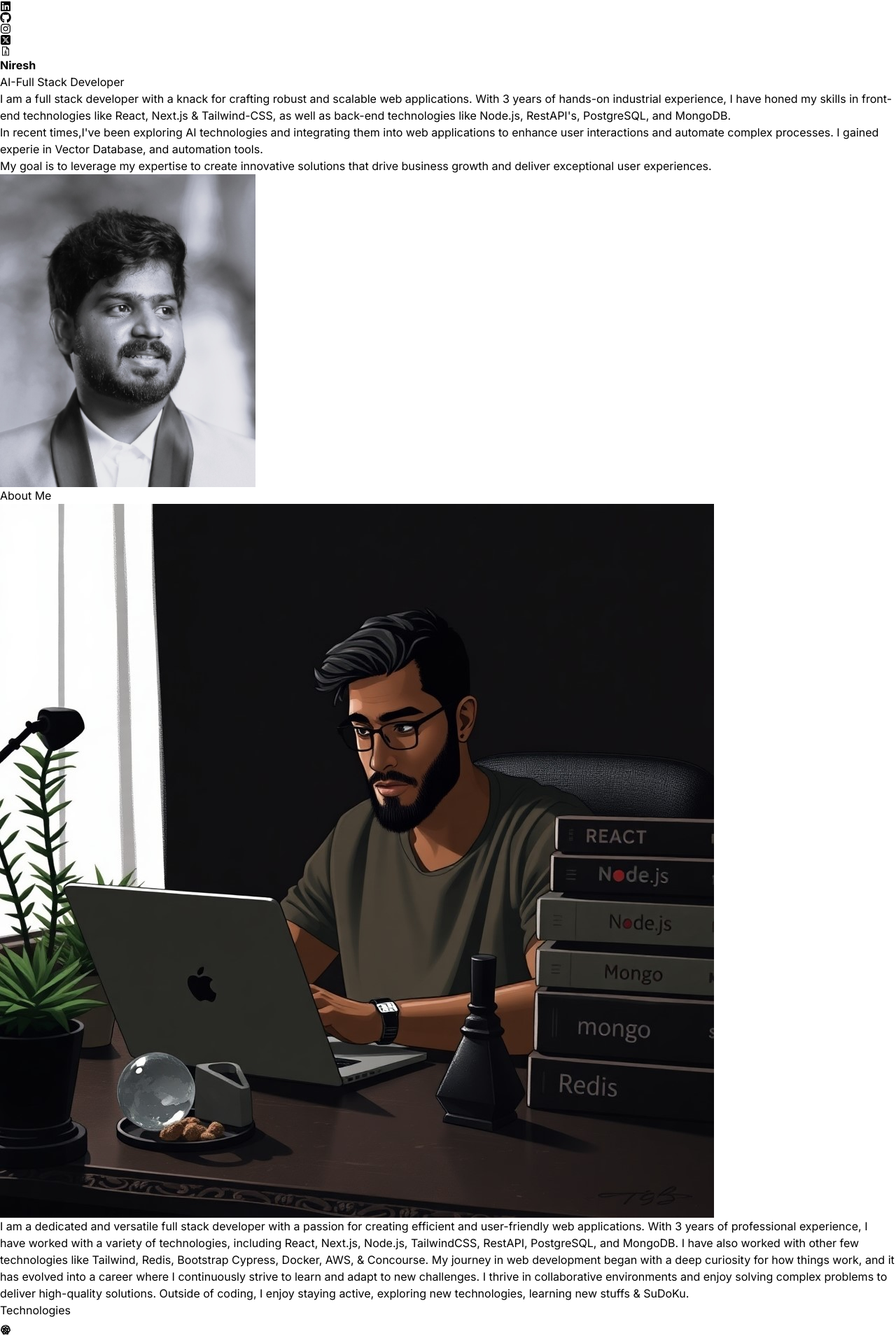
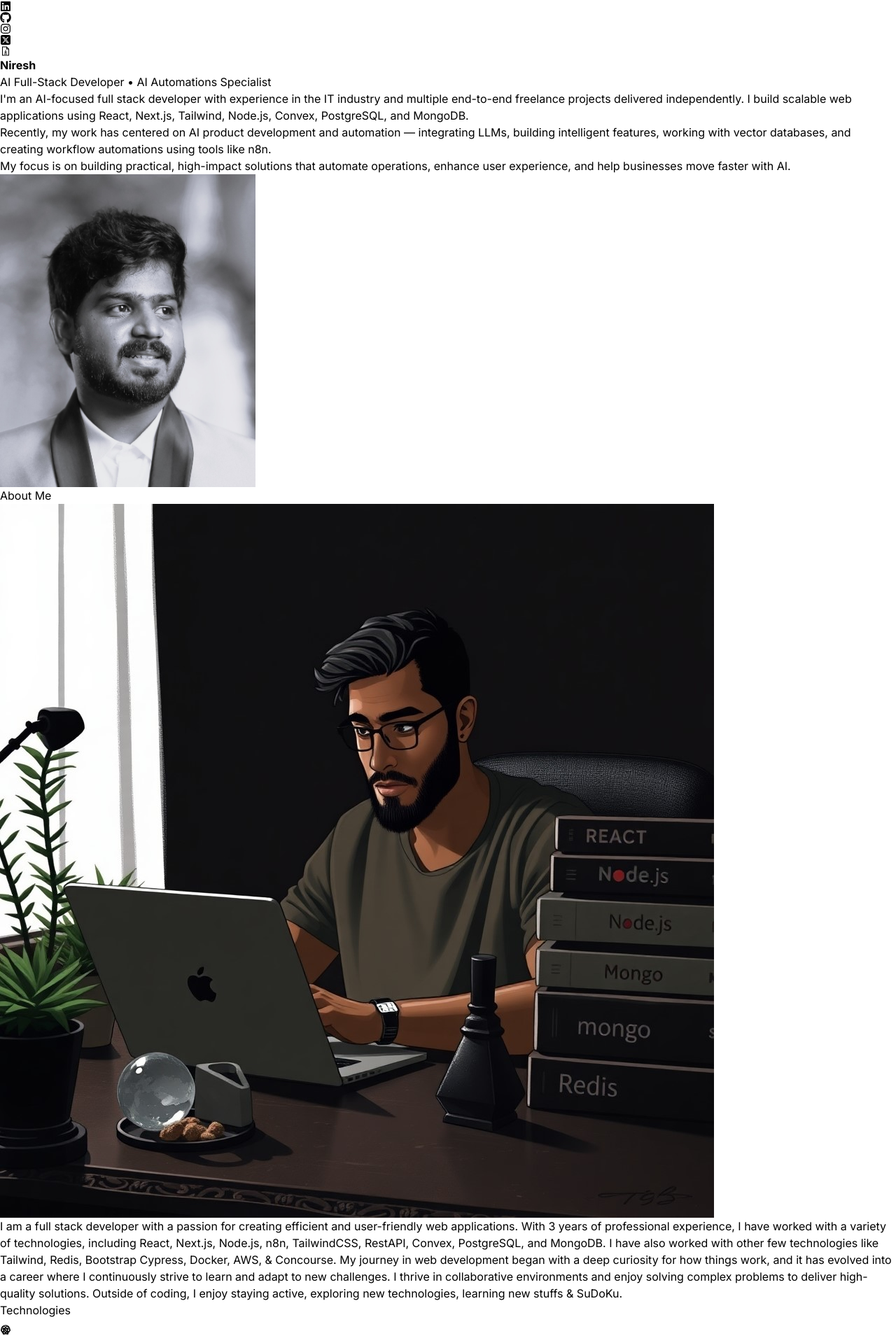
Before and after one commit to the-niresh/Niresh-portfolio, a React (Vite) app: page / in a window 1280 px wide. Shown: the part 77-1986 px from the top of the page at 70% size. Built offline with nearby package versions, Linux system fonts and the light colour scheme.

Commit message:
updated for AIauto

```diff
--- a/src/components/Hero.jsx
+++ b/src/components/Hero.jsx
@@ -26,7 +26,7 @@ const Hero = () => {
                             initial="hidden"
                             animate="visible"
                             className="bg-gradient-to-r from-pink-300 via-slate-100 to-purple-500 bg-clip-text text-3xl tracking-tighter text-transparent">
-                            AI-Full Stack Developer
+                            AI Full-Stack Developer • AI Automations Specialist
                         </motion.span>
                         <motion.p
                             variants={container(1)}
--- a/src/constants/index.js
+++ b/src/constants/index.js
@@ -19,12 +19,18 @@ export const TODO_PRO_URL = "https://todo-render-ooo8.onrender.com/"
 export const AI_TODO_PRO_URL = "https://todo-pro-iota.vercel.app/"
 export const WISEADVICES_AI_URL = "https://wiseadvices-ai.vercel.app/"
 
-export const HERO_CONTENT_1 = `I am a full stack developer with a knack for crafting robust and scalable web applications. With 3 years of hands-on industrial experience, I have honed my skills in front-end technologies like React, Next.js & Tailwind-CSS, as well as back-end technologies like Node.js, RestAPI's, PostgreSQL, and MongoDB.`;
+// export const HERO_CONTENT_1 = `I am a full stack developer with a knack for crafting robust and scalable web applications. With 3 years of hands-on industrial experience, I have honed my skills in front-end technologies like React, Next.js & Tailwind-CSS, as well as back-end technologies like Node.js, RestAPI's, PostgreSQL, and MongoDB.`;
 
-export const HERO_CONTENT_2 = ` In recent times,I've been exploring AI technologies and integrating them into web applications to enhance user interactions and automate complex processes. I gained experie in Vector Database, and automation tools.`
-export const HERO_CONTENT_3 = ` My goal is to leverage my expertise to create innovative solutions that drive business growth and deliver exceptional user experiences.`
+// export const HERO_CONTENT_2 = ` In recent times,I've been exploring AI technologies and integrating them into web applications to enhance user interactions and automate complex processes. I gained experie in Vector Database, and automation tools.`
+// export const HERO_CONTENT_3 = ` My goal is to leverage my expertise to create innovative solutions that drive business growth and deliver exceptional user experiences.`
 
-export const ABOUT_TEXT = `I am a dedicated and versatile full stack developer with a passion for creating efficient and user-friendly web applications. With 3 years of professional experience, I have worked with a variety of technologies, including React, Next.js, Node.js, TailwindCSS, RestAPI, PostgreSQL, and MongoDB. I have also worked with other few technologies like Tailwind, Redis, Bootstrap Cypress, Docker, AWS, & Concourse. My journey in web development began with a deep curiosity for how things work, and it has evolved into a career where I continuously strive to learn and adapt to new challenges. I thrive in collaborative environments and enjoy solving complex problems to deliver high-quality solutions. Outside of coding, I enjoy staying active, exploring new technologies, learning new stuffs & SuDoKu.`;
+export const HERO_CONTENT_1 = `I'm an AI-focused full stack developer with experience in the IT industry and multiple end-to-end freelance projects delivered independently. I build scalable web applications using React, Next.js, Tailwind, Node.js, Convex, PostgreSQL, and MongoDB.`;
+
+export const HERO_CONTENT_2 = `Recently, my work has centered on AI product development and automation — integrating LLMs, building intelligent features, working with vector databases, and creating workflow automations using tools like n8n.`;
+
+export const HERO_CONTENT_3 = `My focus is on building practical, high-impact solutions that automate operations, enhance user experience, and help businesses move faster with AI.`;
+
+export const ABOUT_TEXT = `I am a full stack developer with a passion for creating efficient and user-friendly web applications. With 3 years of professional experience, I have worked with a variety of technologies, including React, Next.js, Node.js, n8n, TailwindCSS, RestAPI, Convex, PostgreSQL, and MongoDB. I have also worked with other few technologies like Tailwind, Redis, Bootstrap Cypress, Docker, AWS, & Concourse. My journey in web development began with a deep curiosity for how things work, and it has evolved into a career where I continuously strive to learn and adapt to new challenges. I thrive in collaborative environments and enjoy solving complex problems to deliver high-quality solutions. Outside of coding, I enjoy staying active, exploring new technologies, learning new stuffs & SuDoKu.`;
 
 export const EXPERIENCES = [
   {
```
